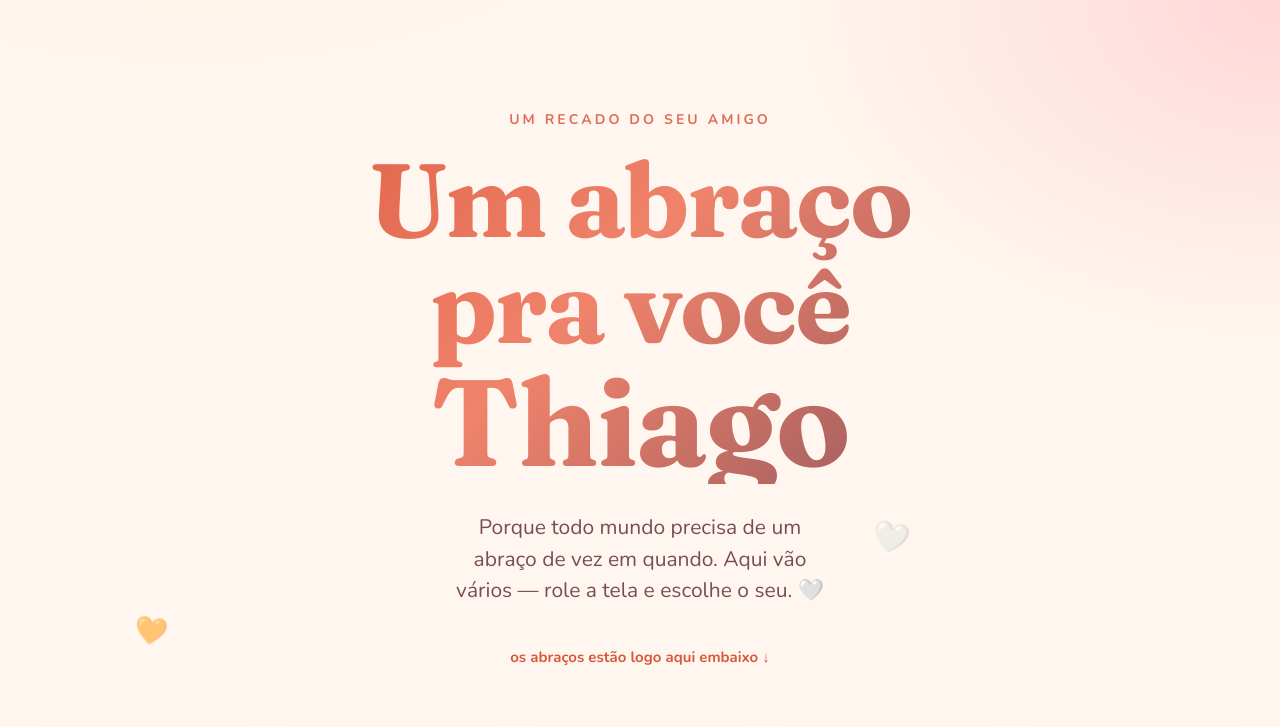
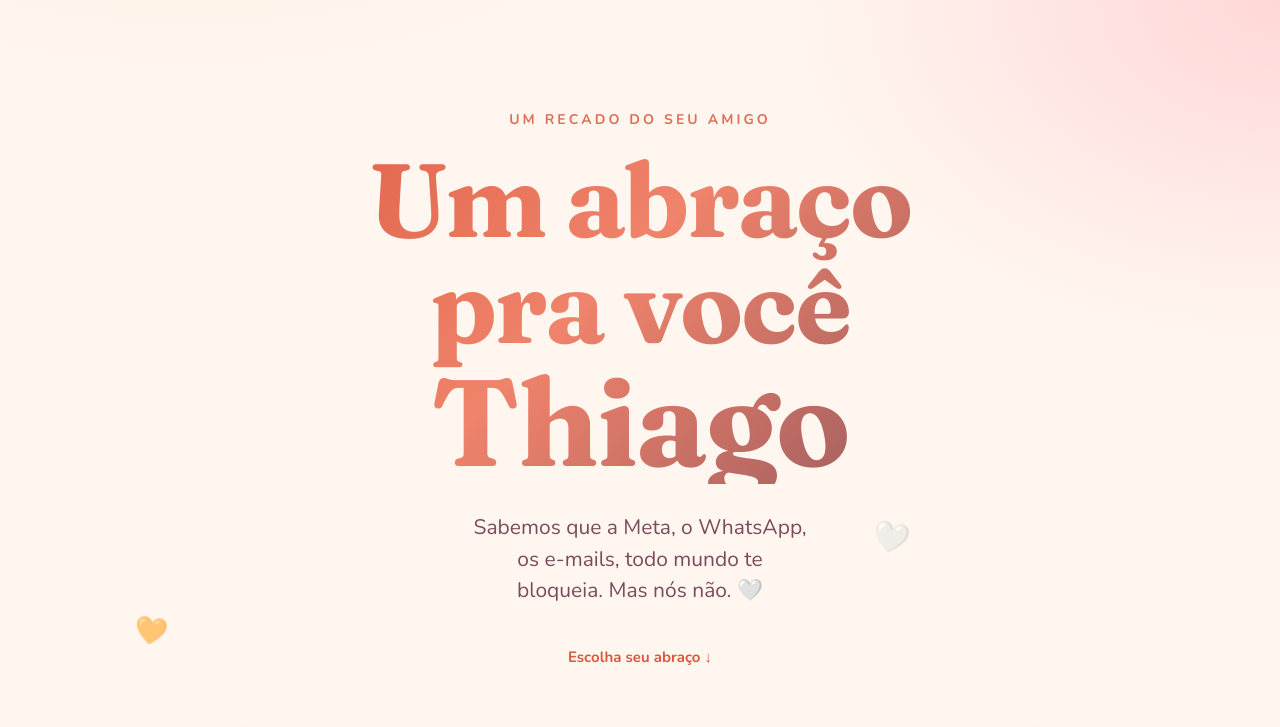
Before and after one commit to brunotropolis/abraco-thiago, a plain HTML site: page index.html in a window 1280 px wide. Shown: the top 727 px of the page. Drawn offline with nearby package versions, Linux system fonts and the light colour scheme.

Commit message:
nova frase do hero (Meta/WhatsApp/e-mails te bloqueiam, nós não)

```diff
--- a/index.html
+++ b/index.html
@@ -174,8 +174,8 @@
   <header class="hero">
     <div class="kicker">um recado do seu amigo</div>
     <h1>Um abraço<br>pra você<span class="name">Thiago</span></h1>
-    <p class="sub">Porque todo mundo precisa de um abraço de vez em quando. Aqui vão vários — role a tela e escolhe o seu. 🤍</p>
-    <div class="scroll-hint">os abraços estão logo aqui embaixo ↓</div>
+    <p class="sub">Sabemos que a Meta, o WhatsApp, os e-mails, todo mundo te bloqueia. Mas nós não. 🤍</p>
+    <div class="scroll-hint">Escolha seu abraço ↓</div>
   </header>
 
   <main class="wall" id="wall"></main>
```
